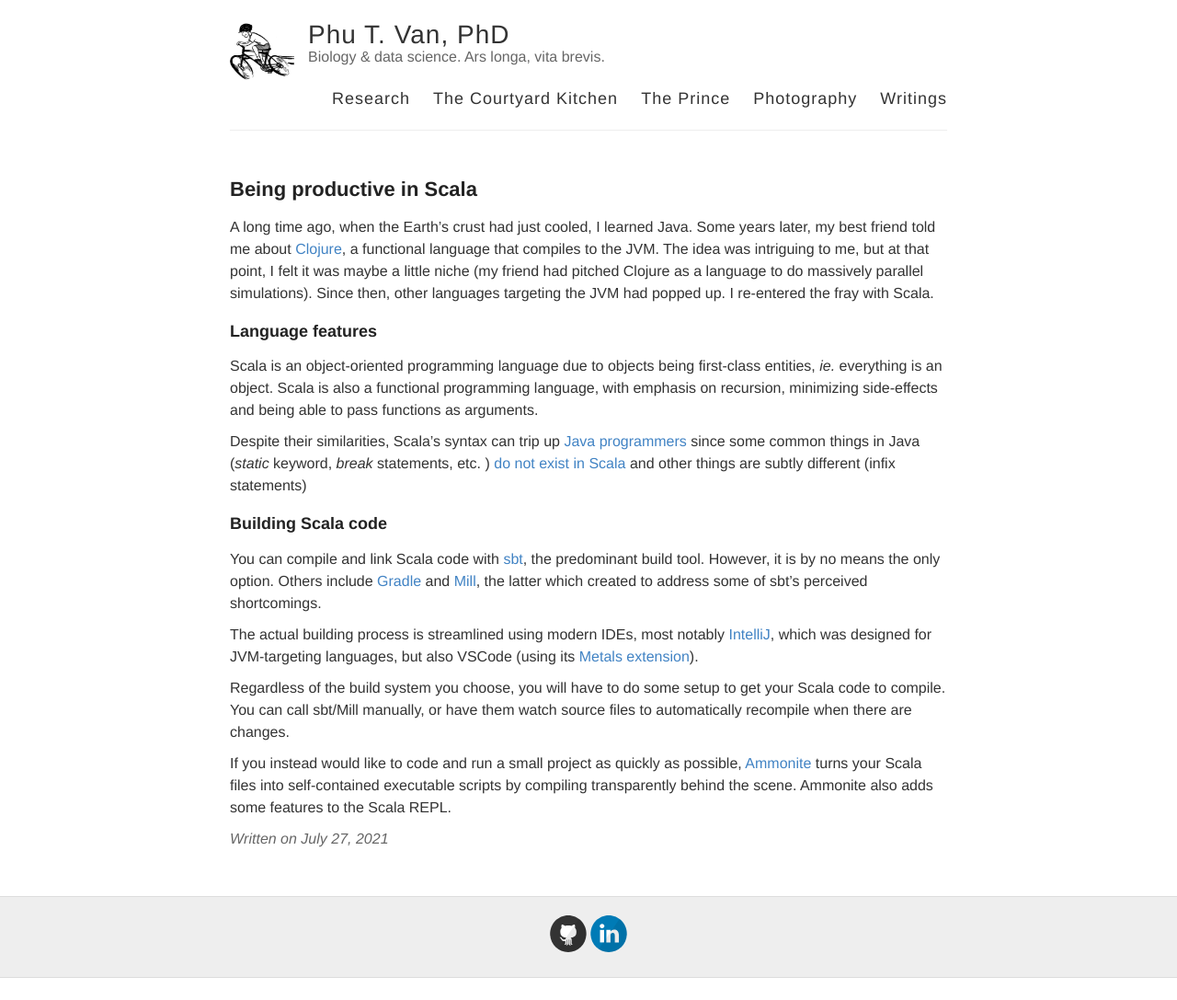
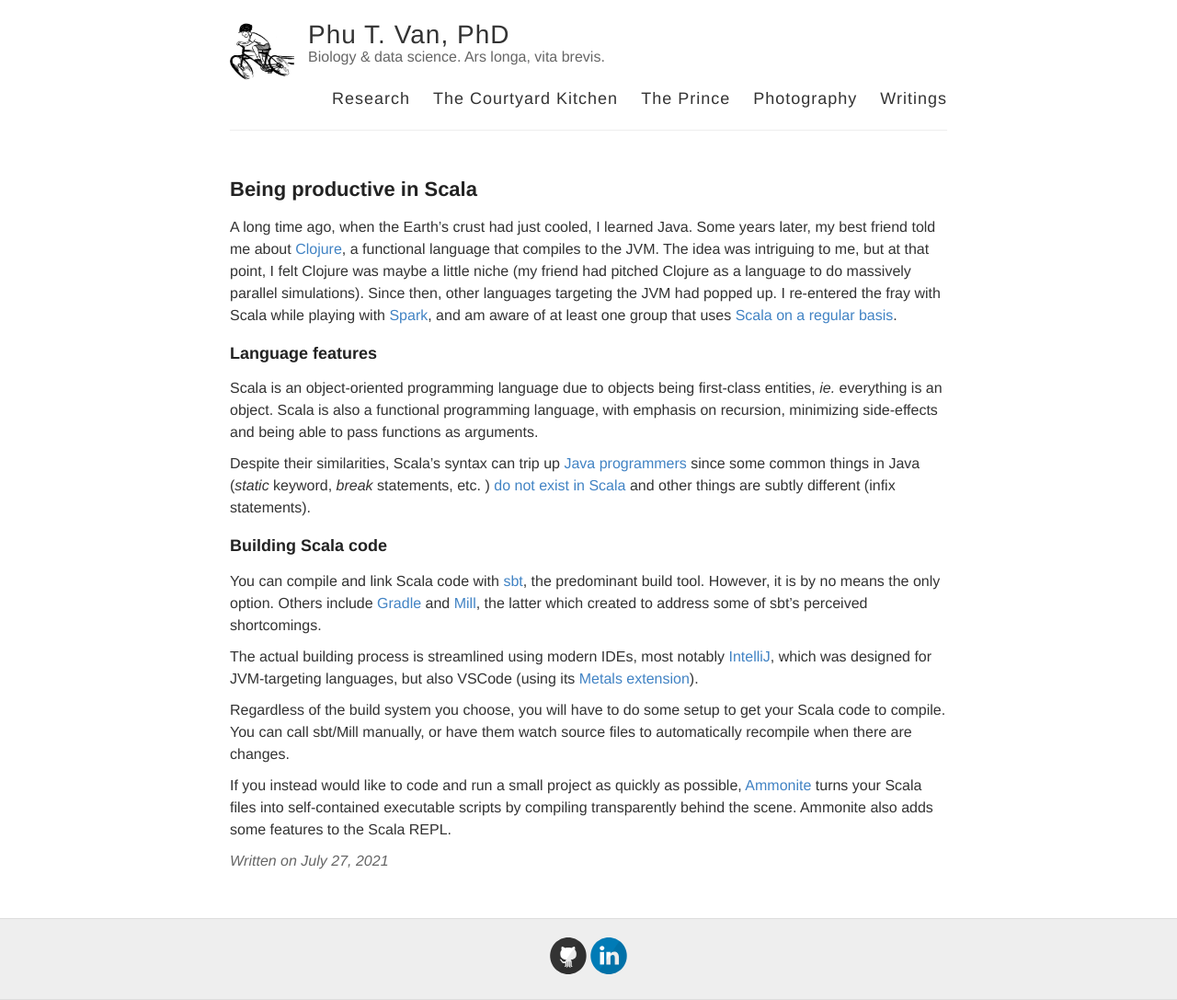
Before and after one commit to ptvan/ptvan.github.io, a Jekyll site: the page built from _posts/2021-07-27-being-productive-in-Scala.md, in a window 1280 px wide. Shown: the whole page at 92% size. Built offline with Jekyll 4.4.1, drawn with Linux system fonts in a browser that asks for light colours; before the commit the page ends 1063 px from its top, so only the background shows below that.

Commit message:
updated blogposts

```diff
--- a/_posts/2021-07-27-being-productive-in-Scala.md
+++ b/_posts/2021-07-27-being-productive-in-Scala.md
@@ -3,13 +3,13 @@ layout: post
 title: Being productive in Scala
 ---
 
-A long time ago, when the Earth's crust had just cooled, I learned Java. Some years later, my best friend told me about [Clojure](https://clojure.org/), a functional language that compiles to the JVM. The idea was intriguing to me, but at that point, I felt it was maybe a little niche (my friend had pitched Clojure as a language to do massively parallel simulations). Since then, other languages targeting the JVM had popped up. I re-entered the fray with Scala.
+A long time ago, when the Earth's crust had just cooled, I learned Java. Some years later, my best friend told me about [Clojure](https://clojure.org/), a functional language that compiles to the JVM. The idea was intriguing to me, but at that point, I felt Clojure was maybe a little niche (my friend had pitched Clojure as a language to do massively parallel simulations). Since then, other languages targeting the JVM had popped up. I re-entered the fray with Scala while playing with [Spark](https://ptvan.github.io/recommender-systems), and am aware of at least one group that uses [Scala on a regular basis](https://github.com/fulcrumgenomics/fgbio).
 
 ### Language features
 
 Scala is an object-oriented programming language due to objects being first-class entities, _ie._ everything is an object. Scala is also a functional programming language, with emphasis on recursion, minimizing side-effects and being able to pass functions as arguments.
 
-Despite their similarities, Scala's syntax can trip up [Java programmers](https://docs.scala-lang.org/tutorials/scala-for-java-programmers.html) since some common things in Java (*static* keyword, *break* statements, etc. ) [do not exist in Scala](http://jim-mcbeath.blogspot.com/2008/09/scala-syntax-primer.html) and other things are subtly different (infix statements)
+Despite their similarities, Scala's syntax can trip up [Java programmers](https://docs.scala-lang.org/tutorials/scala-for-java-programmers.html) since some common things in Java (_static_ keyword, _break_ statements, etc. ) [do not exist in Scala](http://jim-mcbeath.blogspot.com/2008/09/scala-syntax-primer.html) and other things are subtly different (infix statements).
 
 ### Building Scala code
 
```
Also changed, not shown: _posts/2022-01-10-management-books-and-workshops.md (added, +28 -0 lines), _posts/2022-01-10-management-books.md (deleted, +0 -24 lines).
